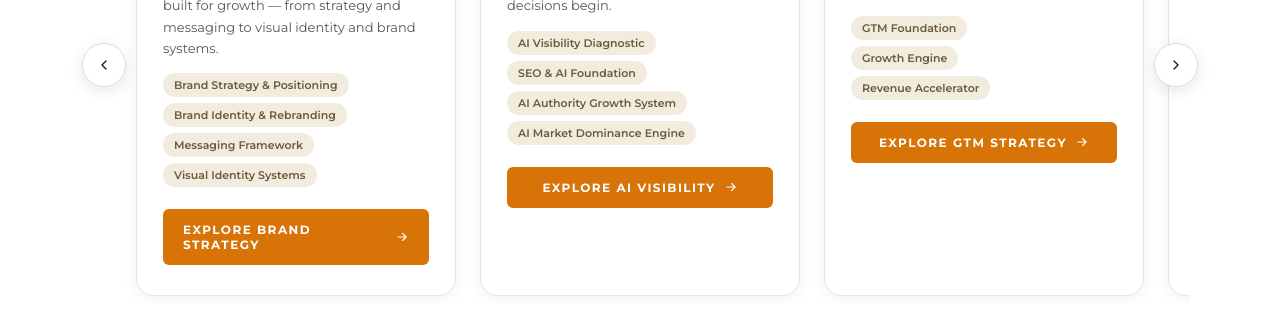
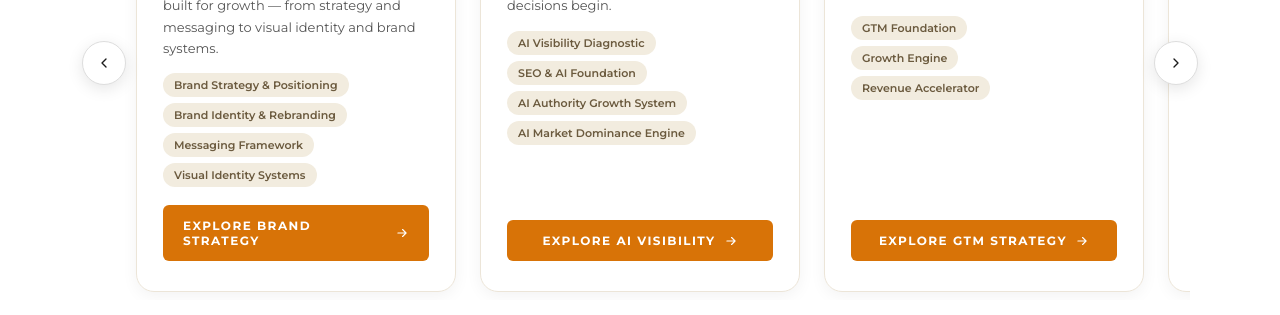
Before and after one commit to ateeq-brandiron/brand-iron-v1, a Next.js app: page / in a window 1280 px wide. Shown: the part 5700-6015 px from the top of the page. Built offline with nearby package versions, Linux system fonts and the light colour scheme.

Commit message:
Anchor every service card CTA to the exact same bottom position
Changes the CTA's marginTop from a fixed value back to auto so it
pins to the bottom of each (now equal-height) card, matching the
first card's button position exactly across all 7 cards.

```diff
--- a/src/app/page.tsx
+++ b/src/app/page.tsx
@@ -657,7 +657,7 @@ export default function Home() {
                       letterSpacing: "0.12em", textTransform: "uppercase",
                       background: "#d87307", color: "#FFFFFF",
                       padding: "13px 20px", borderRadius: 6,
-                      marginTop: 4,
+                      marginTop: "auto",
                       transition: "background 0.2s",
                     }}
                     onClick={e => e.stopPropagation()}
```
